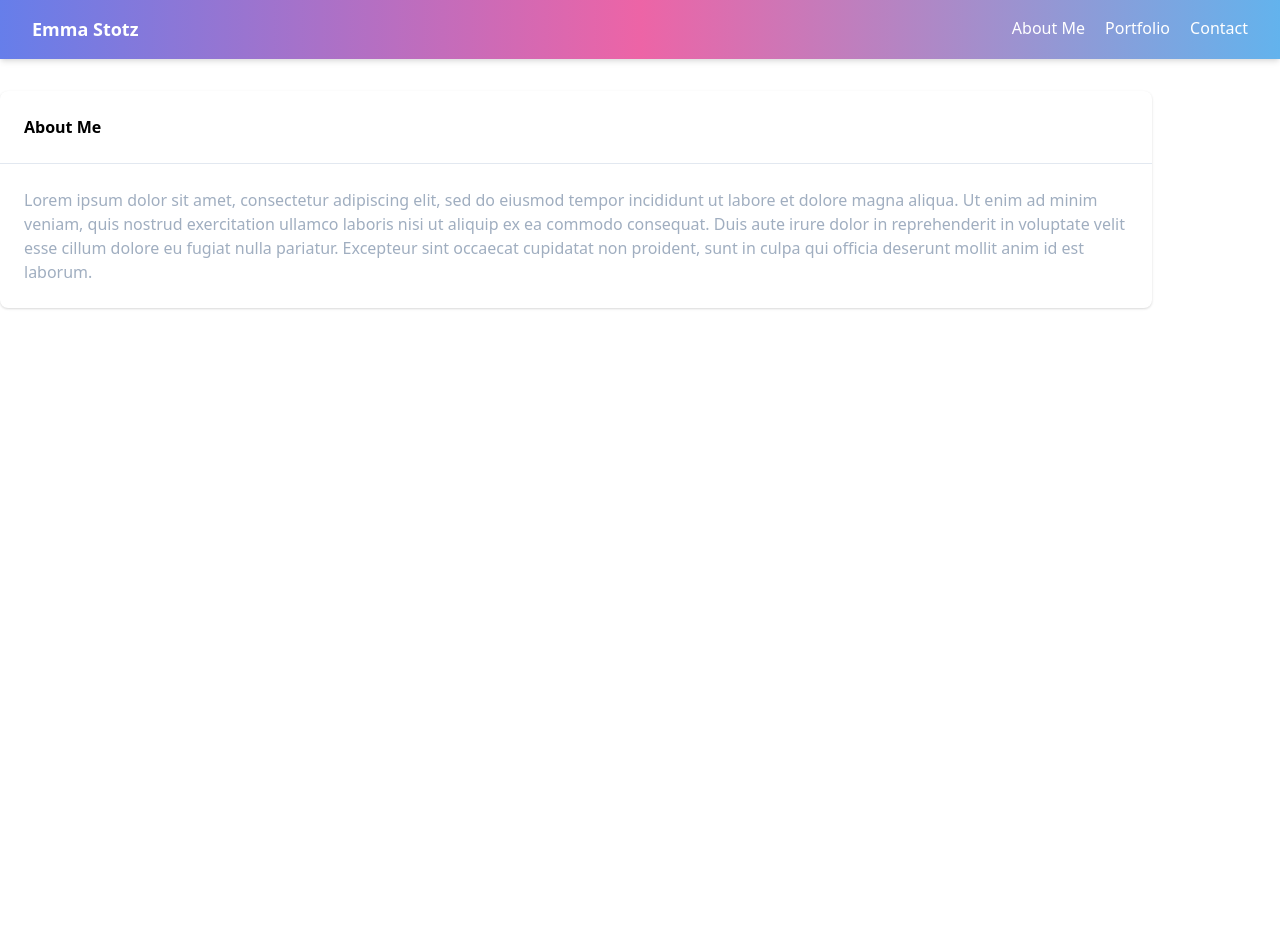
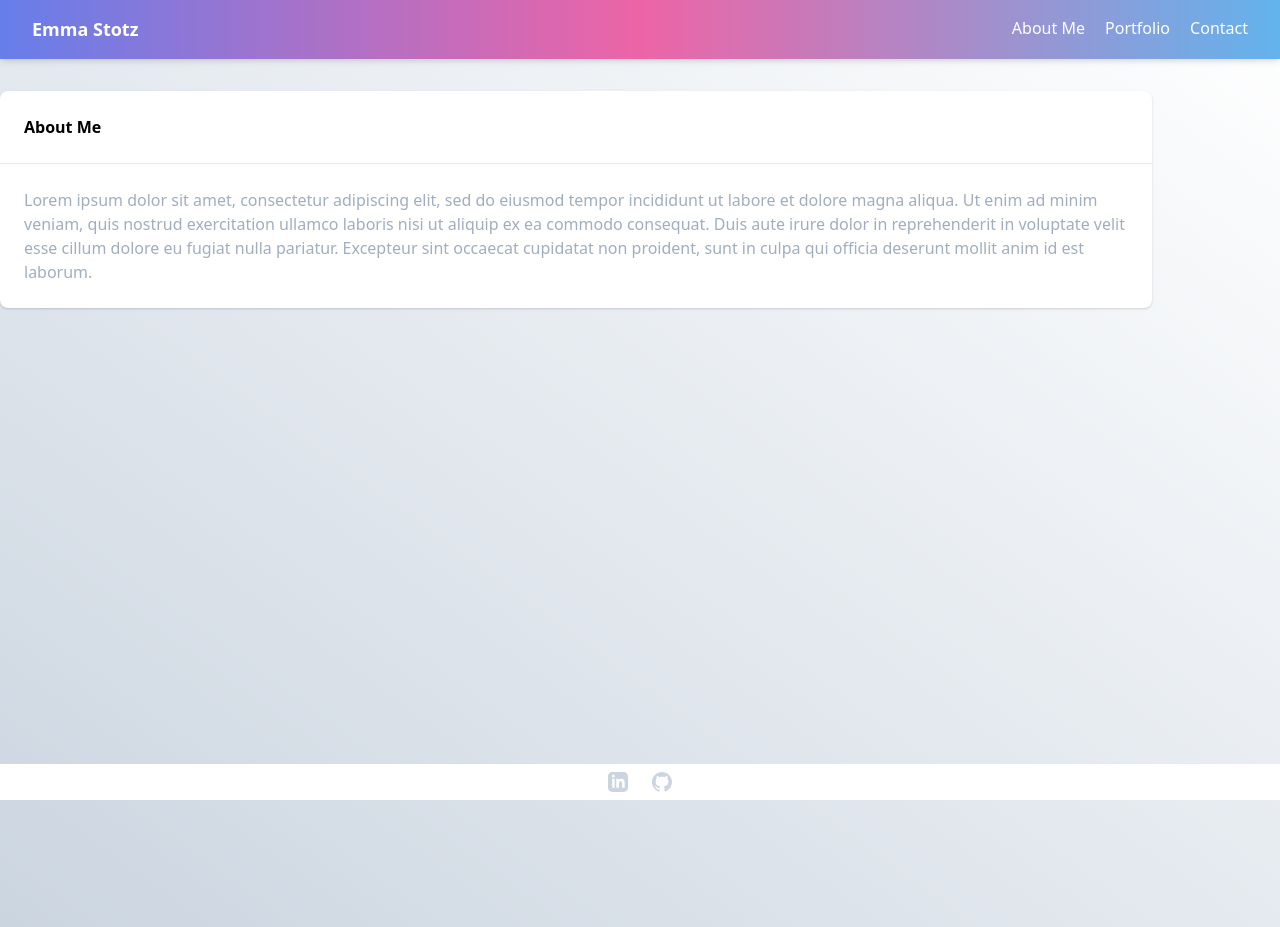
Before and after one commit to emmastotz/nuxt-portfolio, a Nuxt app: page / in a window 1280 px wide. Before the commit the page ends 800 px from the top, so only its background shows below. Built offline with nearby package versions, Linux system fonts and the light colour scheme.

Commit message:
feat: sticky

```diff
--- a/layouts/default.vue
+++ b/layouts/default.vue
@@ -1,18 +1,25 @@
 <template>
-  <div>
-    <NavigationBar />
-		<div>
-    	<Nuxt />
-		</div>
+  <div class="bg-gradient-to-bl from-white to-gray-400">
+    <div class="sticky top-0 left-0">
+      <NavigationBar />
+    </div>
+    <div class="mx-auto min-h-screen">
+      <Nuxt />
+    </div>
+    <div class="sticky bottom-0 left-0">
+      <FooterBar />
+    </div>
   </div>
 </template>
 
 <script>
 import NavigationBar from '@/components/NavigationBar.vue'
+import FooterBar from '@/components/FooterBar.vue'
 
 export default {
   components: {
     NavigationBar,
+    FooterBar,
   }
 }
 </script>
```
